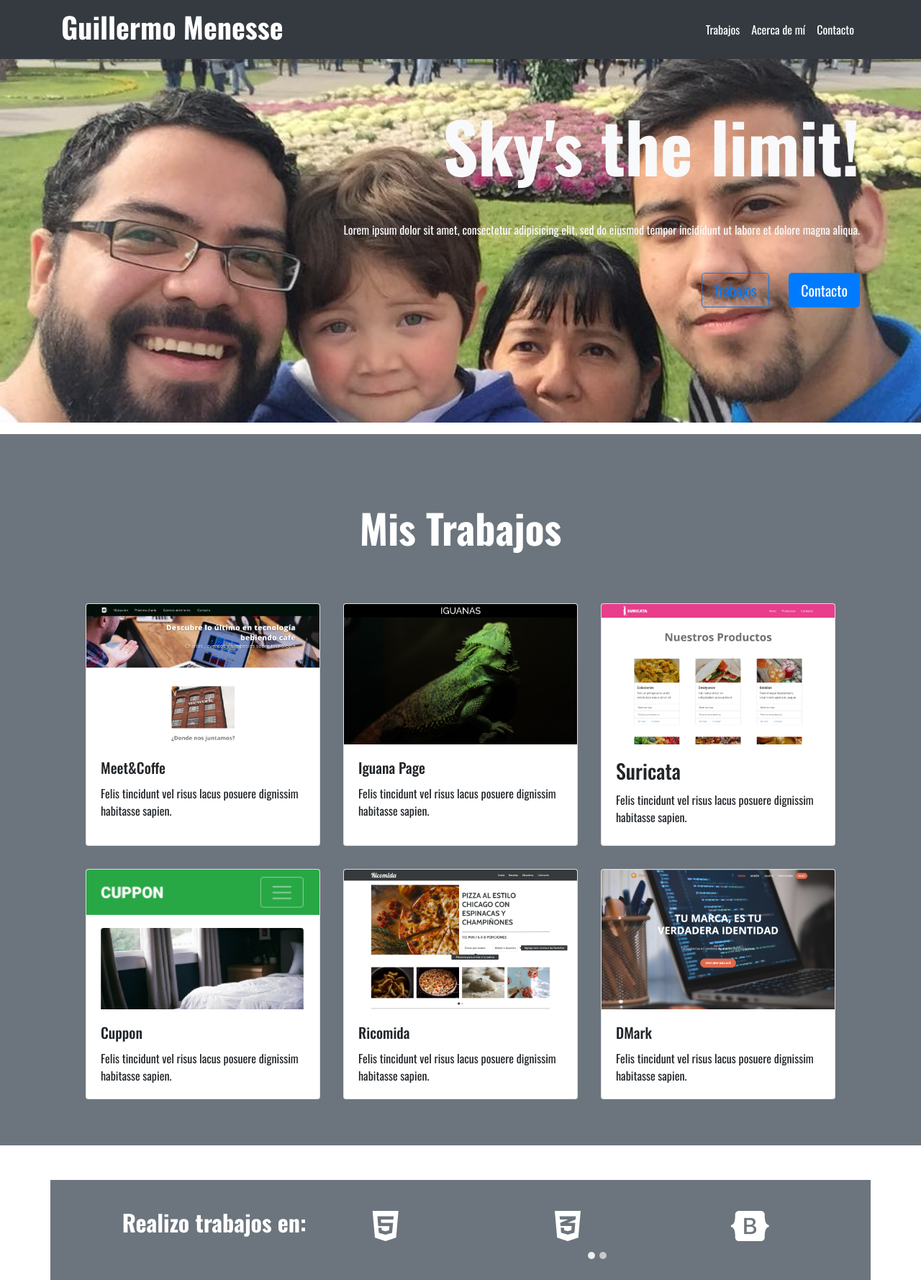
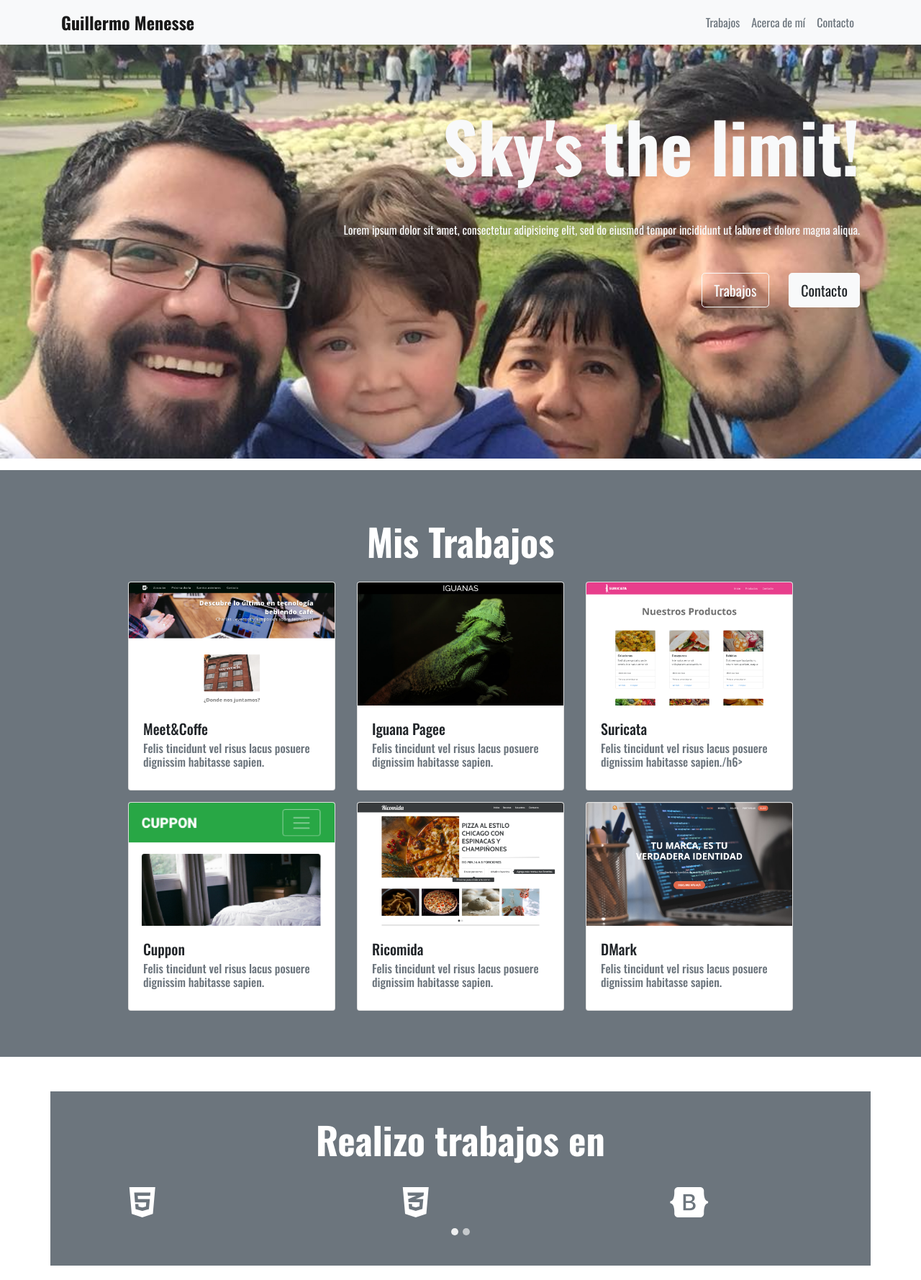
Before and after one commit to gmenesse/PruebaFundamentosWeb, a plain HTML site: page index.html in a window 1280 px wide. Shown: the top 1778 px of the page at 72% size. Drawn offline with nearby package versions, Linux system fonts and the light colour scheme; a script that the page names is missing.

Commit message:
Fix issues

```diff
--- a/assets/css/style.css
+++ b/assets/css/style.css
@@ -3,9 +3,10 @@ body {
   font-weight: 400;
 }
 
-.navbar-brand h1 {
+.container span {
 font-family: 'Oswald';
-font-weight: 400;
+font-size: 1.5rem;
+font-weight: 500;
 font-weight: bold;
 }
 
@@ -20,6 +21,8 @@ header {
 h2 {
 font-family: 'Oswald';
 font-weight: 700;
+font-size: 3.25rem;
+padding-top: 20px;
 }
 
 .carousel-indicators {
@@ -31,3 +34,38 @@ font-weight: 700;
   height: 10px;
   border-radius: 50%;
 }
+
+/* Extra small devices (phones, 600px and down) */
+@media only screen and (max-width: 600px) {
+  .col-auto .card {
+    width: 11rem;
+  }
+}
+
+/* Small devices (portrait tablets and large phones, 600px and up) */
+@media only screen and (min-width: 600px) {
+  .col-auto .card {
+    width: 12rem;
+  }
+}
+
+/* Medium devices (landscape tablets, 768px and up) */
+@media only screen and (min-width: 768px) {
+  .col-auto .card {
+    width: 17rem;
+  }
+}
+
+/* Large devices (laptops/desktops, 992px and up) */
+@media only screen and (min-width: 992px) {
+  .col-auto .card {
+    width: 19rem;
+  }
+}
+
+/* Extra large devices (large laptops and desktops, 1200px and up) */
+@media only screen and (min-width: 1200px) {
+  .col-auto .card {
+    width: 18rem;
+  }
+}
--- a/index.html
+++ b/index.html
@@ -20,24 +20,25 @@
 
 <body>
 
-  <nav class="navbar navbar-expand-lg navbar-dark bg-dark fixed-top">
+  <nav class="navbar navbar-expand-lg navbar-light bg-light fixed-top">
     <div class="container">
-      <a class="navbar-brand" href="#">
+      <span class="navbar-brand mb-0 h1">Guillermo Menesse</span>
+      <!-- <a class="navbar-brand" href="#">
         <h1>Guillermo Menesse</h1>
-      </a>
+      </a> -->
       <button class="navbar-toggler" type="button" data-toggle="collapse" data-target="#navbarNav" aria-controls="navbarNav" aria-expanded="false" aria-label="Toggle navigation">
         <span class="navbar-toggler-icon"></span>
       </button>
       <div class="collapse navbar-collapse" id="navbarNav">
         <ul class="navbar-nav ml-auto">
           <li class="nav-item">
-            <a class="nav-link text-white" href="#work">Trabajos<span class="sr-only">(current)</span></a>
+            <a class="nav-link text-secondary" href="#work">Trabajos<span class="sr-only">(current)</span></a>
           </li>
           <li class="nav-item">
-            <a class="nav-link text-white" href="#about">Acerca de mí</a>
+            <a class="nav-link text-secondary" href="#about">Acerca de mí</a>
           </li>
           <li class="nav-item">
-            <a class="nav-link text-white" href="#contact">Contacto</a>
+            <a class="nav-link text-secondary" href="#contact">Contacto</a>
           </li>
         </ul>
       </div>
@@ -45,29 +46,34 @@
   </nav>
 
   <header class="hero text-light text-right pt-5 mt-5">
-    <div class="container">
+    <div class="container" style="margin-bottom: 50px">
       <h1 class="display-1 font-weight-bold my-5">Sky's the limit!</h1>
       <p class="my-5">Lorem ipsum dolor sit amet, consectetur adipisicing elit, sed do eiusmod tempor incididunt ut labore et dolore magna aliqua.</p>
-      <a href="#work" class="btn btn-outline-primary btn-lg mr-4">Trabajos</a>
-      <a href="#contact" class="btn btn-primary btn-lg">Contacto</a>
+      <a href="#work" class="btn btn-outline-light btn-lg mr-4">Trabajos</a>
+      <a href="#contact" class="btn btn-light btn-lg">Contacto</a>
     </div>
   </header>
+
+
 
   <!-- Trabajos realizados -->
   <section id="work" class="container-fluid bg-secondary">
     <div class="container my-3 p-5">
-    <h2 class="display-4 font-weight-bold text-center p-5 text-white">Mis Trabajos</h2>
-    <div class="card-deck">
+      <h2 class="text-center text-white">Mis Trabajos</h2>
+      <div class="container-fluid mt-4">
+        <div class="row justify-content-center">
 
           <!-- Card Meet_Coffee Page -->
-      <div class="card m-3" href="#" data-toggle="modal" data-target="#Meet_Coffee_Full">
+          <div class="col-auto mb-3">
+            <div class="card" href="#" data-toggle="modal" data-target="#Meet_Coffee_Full">
               <img src="assets/img/meet_coffee.png" class="card-img-top" alt="...">
               <div class="card-body">
                 <h5 class="card-title">Meet&Coffe</h5>
-          <p class="card-text">Felis tincidunt vel risus lacus posuere dignissim habitasse sapien.</p>
+                <h6 class="card-subtitle mb-2 text-muted">Felis tincidunt vel risus lacus posuere dignissim habitasse sapien.</h6>
               </div>
             </div>
-      <!-- Modal Iguana_Page_Full -->
+          </div>
+          <!-- Modal Meet_Coffee_Full -->
           <div class="modal fade" id="Meet_Coffee_Full" tabindex="-1" role="dialog" aria-labelledby="exampleModalLabel" aria-hidden="true">
             <div class="modal-dialog" role="document">
               <div class="modal-content">
@@ -88,12 +94,13 @@
           </div>
 
           <!-- Card Iguana Page -->
-      <div class="card m-3" href="#" data-toggle="modal" data-target="#Iguana_Full">
+          <div class="col-auto mb-3">
+            <div class="card" href="#" data-toggle="modal" data-target="#Iguana_Full">
               <img src="assets/img/iguana_page.png" class="card-img-top" alt="...">
               <div class="card-body">
-          <h5 class="card-title">Iguana Page</h5>
-          <p class="card-text">Felis tincidunt vel risus lacus posuere dignissim habitasse sapien.</p>
-          <a href="#" data-toggle="modal" data-target="#Iguana_Full"></a>
+                <h5 class="card-title">Iguana Pagee</h5>
+                <h6 class="card-subtitle mb-2 text-muted">Felis tincidunt vel risus lacus posuere dignissim habitasse sapien.</h6>
+              </div>
             </div>
           </div>
           <!-- Modal Iguana_Page_Full -->
@@ -117,11 +124,12 @@
           </div>
 
       <!-- Card Suricata Page -->
-      <div class="card m-3" href="#" data-toggle="modal" data-target="#Suricata_Full">
+          <div class="col-auto mb-3">
+            <div class="card" href="#" data-toggle="modal" data-target="#Suricata_Full">
              <img src="assets/img/suricata.png" class="card-img-top" alt="...">
               <div class="card-body">
-          <h3 class="card-title">Suricata</h3>
-          <p class="card-text">Felis tincidunt vel risus lacus posuere dignissim habitasse sapien.</p>
+                <h5 class="card-title">Suricata</h5>
+                <h6 class="card-subtitle mb-2 text-muted">Felis tincidunt vel risus lacus posuere dignissim habitasse sapien./h6>
               </div>
             </div>
           </div>
@@ -145,13 +153,14 @@
             </div>
           </div>
 
-    <div class="card-deck">
       <!-- Card Cuppon Page -->
-      <div class="card m-3" href="#" data-toggle="modal" data-target="#Cuppon_Full">
+          <div class="col-auto mb-3">
+            <div class="card" href="#" data-toggle="modal" data-target="#Cuppon_Full">
              <img src="assets/img/cuppon.png" class="card-img-top" alt="...">
               <div class="card-body">
                 <h5 class="card-title">Cuppon</h5>
-          <p class="card-text">Felis tincidunt vel risus lacus posuere dignissim habitasse sapien.</p>
+                <h6 class="card-subtitle mb-2 text-muted">Felis tincidunt vel risus lacus posuere dignissim habitasse sapien.</h6>
+              </div>
             </div>
           </div>
           <!-- Modal Cuppon Full -->
@@ -175,11 +184,13 @@
           </div>
 
       <!-- Card Ricomida Page -->
-      <div class="card m-3" href="#" data-toggle="modal" data-target="#Ricomida_Full">
+          <div class="col-auto mb-3">
+            <div class="card" href="#" data-toggle="modal" data-target="#Ricomida_Full">
              <img src="assets/img/ricomida.png" class="card-img-top" alt="...">
               <div class="card-body">
                 <h5 class="card-title">Ricomida</h5>
-          <p class="card-text">Felis tincidunt vel risus lacus posuere dignissim habitasse sapien.</p>
+                <h6 class="card-subtitle mb-2 text-muted">Felis tincidunt vel risus lacus posuere dignissim habitasse sapien.</h6>
+              </div>
             </div>
           </div>
           <!-- Modal Cuppon Full -->
@@ -203,11 +214,13 @@
           </div>
 
       <!-- Card DMark Page -->
-      <div class="card m-3" href="#" data-toggle="modal" data-target="#DMark_Full">
+          <div class="col-auto mb-3">
+            <div class="card" href="#" data-toggle="modal" data-target="#DMark_Full">
              <img src="assets/img/dmark.png" class="card-img-top" alt="...">
               <div class="card-body">
                 <h5 class="card-title">DMark</h5>
-          <p class="card-text">Felis tincidunt vel risus lacus posuere dignissim habitasse sapien.</p>
+                <h6 class="card-subtitle mb-2 text-muted">Felis tincidunt vel risus lacus posuere dignissim habitasse sapien.</h6>
+              </div>
             </div>
           </div>
           <!-- Modal Cuppon Full -->
@@ -231,16 +244,17 @@
           </div>
 
         </div>
+        </div>
+
+
+        </div>
   </section>
+
 
   <!-- Carrusel con logos -->
   <div class="container my-5 py-3 bg-secondary">
-    <div class="row">
-      <div class="col-4 p-4 text-right">
-        <h2 class="text-white">Realizo trabajos en:</h2>
-      </div>
-
-      <div class="col-8 bg-secondary text-white rounded pt-4 pb-5">
+    <h2 class="text-white text-center">Realizo trabajos en</h2>
+    <div class="bg-secondary text-white rounded pt-4 pb-5">
       <div id="blogCarousel" class="carousel slide" data-ride="carousel">
         <ol class="carousel-indicators">
           <li data-target="#blogCarousel" data-slide-to="0" class="active"></li>
@@ -279,36 +293,46 @@
       </div>
     </div>
   </div>
-  </div>
+
 
   <!-- Acerca de mí -->
   <section id="about" class="container-fluid p-5 bg-dark d-none d-sm-block">
-    <h2 class="display-4 font-weight-bold text-center my-4 text-white">Acerca de mí</h2>
-    <div class="card-deck">
-      <div class="card">
-        <img src="assets/img/yo_1.jpg" class="card-img-top" alt="...">
+    <h2 class="display-4 font-weight-bold text-center mb-4 text-white">Acerca de mí</h2>
+    <div class="row justify-content-center">
+
+      <div class="col-auto mb-3">
+          <div class="card" style="width: 18rem;">
+            <img src="assets/img/yo_1.jpg" class="card-img-top" alt="..." width="100" height="280">
               <div class="card-body">
                   <h5 class="card-title">Operador Mesa de Dinero</h5>
                   <p class="card-text">Ingeniero en Finanzas, con una fuerte orientación comercial y del trabajo bajo presión. Actualmente me desempeño como Operador de Mesa en Itaú Corredores de Bolsa Ltda.</p>
                   <a href="#" class="btn btn-outline-secondary mr-4" data-toggle="modal" data-target="#Operador">Ver más</a>
               </div>
           </div>
-      <div class="card">
-        <img src="assets/img/yo_2.jpg" class="card-img-top" alt="...">
+      </div>
+
+      <div class="col-auto mb-3">
+          <div class="card" style="width: 18rem;">
+            <img src="assets/img/yo_2.jpg" class="card-img-top" alt="..." width="100" height="280">
               <div class="card-body">
                   <h5 class="card-title">Programador VBA Excel</h5>
-          <p class="card-text">Mas de 10 años realizando mejoras y automatizaciones para empresas en Microsoft Office.</p>
+                  <p class="card-text">Más de 10 años realizando mejoras y automatizaciones para distintas empresas en Microsoft Office. <span> &nbsp &nbsp &nbsp &nbsp &nbsp &nbsp &nbsp &nbsp &nbsp &nbsp &nbsp &nbsp &nbsp &nbsp &nbsp &nbsp &nbsp &nbsp &nbsp &nbsp &nbsp &nbsp &nbsp &nbsp &nbsp &nbsp &nbsp &nbsp &nbsp &nbsp &nbsp &nbsp &nbsp &nbsp &nbsp &nbsp &nbsp &nbsp &nbsp &nbsp &nbsp &nbsp &nbsp &nbsp &nbsp &nbsp &nbsp &nbsp &nbsp &nbsp &nbsp &nbsp &nbsp &nbsp &nbsp &nbsp &nbsp &nbsp </span> </p>
                   <a href="#" class="btn btn-outline-secondary mr-4" data-toggle="modal" data-target="#Excel">Ver más</a>
               </div>
           </div>
-      <div class="card">
-        <img src="assets/img/yo_3.jpg" class="card-img-top" alt="...">
+      </div>
+
+        <div class="col-auto mb-3">
+            <div class="card" style="width: 18rem;">
+              <img src="assets/img/yo_3.jpg" class="card-img-top" alt="..." width="100" height="280">
                 <div class="card-body">
                     <h5 class="card-title">DJ | Productor de Eventos</h5>
-          <p class="card-text">El gusto y pasión por la música, me llevo a seguir un hobby que termino siendo una de las mejores etapas de mi vida.</p>
+                    <p class="card-text">El gusto y pasión por la música, me llevo a seguir un hobby que termino siendo una de las mejores etapas de mi vida. <span> &nbsp &nbsp &nbsp &nbsp &nbsp &nbsp &nbsp &nbsp &nbsp &nbsp &nbsp &nbsp &nbsp &nbsp &nbsp &nbsp &nbsp &nbsp &nbsp &nbsp &nbsp &nbsp &nbsp &nbsp &nbsp &nbsp &nbsp &nbsp &nbsp &nbsp &nbsp &nbsp &nbsp &nbsp &nbsp &nbsp &nbsp &nbsp &nbsp &nbsp &nbsp &nbsp &nbsp &nbsp &nbsp &nbsp </span> </p>
                     <a href="#" class="btn btn-outline-secondary mr-4" data-toggle="modal" data-target="#DJ">Ver más</a>
                 </div>
             </div>
+        </div>
+
     </div>
   </section>
 
@@ -391,11 +415,11 @@
     </div>
   </div>
 
-  <section id="contact" class="container my-5">
-    <h2 class="display-4 font-weight-bold text-center my-4">Contáctame</h2>
+  <section id="contact" class="container my-5 py-5">
+    <h2 class="text-center my-3">Contáctame</h2>
     <p class="text-center my-4">Lorem ipsum dolor sit amet, consectetur adipisicing elit, sed do eiusmod tempor incididunt ut labore et dolore magna aliqua. Ut enim ad minim veniam.</p>
 
-    <div class="typeform-widget" data-url="https://billy088465.typeform.com/to/GD3arA" style="width: 100%; height: 500px;"></div>
+    <div class="typeform-widget" data-url="https://billy088465.typeform.com/to/GD3arA" style="width: 100%; height: 250px;"></div>
     <script>
       (function() {
         var qs, js, q, s, d = document,
@@ -418,10 +442,10 @@
 
   </section>
 
-  <footer class="bg-dark text-center align-middle text-white p-3">
+  <footer class="bg-light text-center align-middle text-dark p-3">
     <p>Guillermo Menesse 2019. Todos los derechos reservados.</p>
-    <a href="https://github.com/gmenesse/" target="_blank"><i class="fab fa-github-square fa-3x text-white"></i></a>
-    <a href="https://www.facebook.com/GMenesse" target="_blank"><i class="fab fa-facebook-square fa-3x text-white"></i></a>
+      <a href="https://github.com/gmenesse/" target="_blank"><i class="fab fa-github-square fa-3x text-dark" data-trigger="hover" data-container="body" data-toggle="popover" data-placement="bottom" data-content="GitHub"></i></a>
+      <a href="https://www.facebook.com/GMenesse" target="_blank"><i class="fab fa-facebook fa-3x text-dark" data-trigger="hover" data-container="body" data-toggle="popover" data-placement="bottom" data-content="Facebook"></i></a>
   </footer>
 
   <!--jQuery 3.3.1-->
```
Lines whose indentation alone changed are shown as unchanged.
